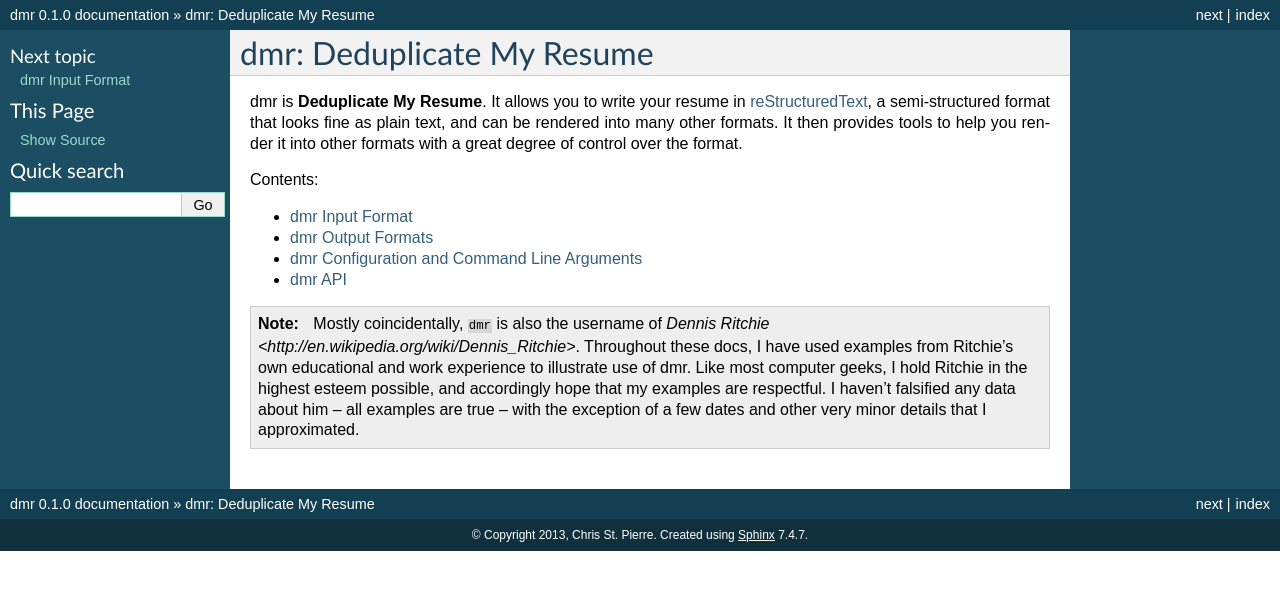
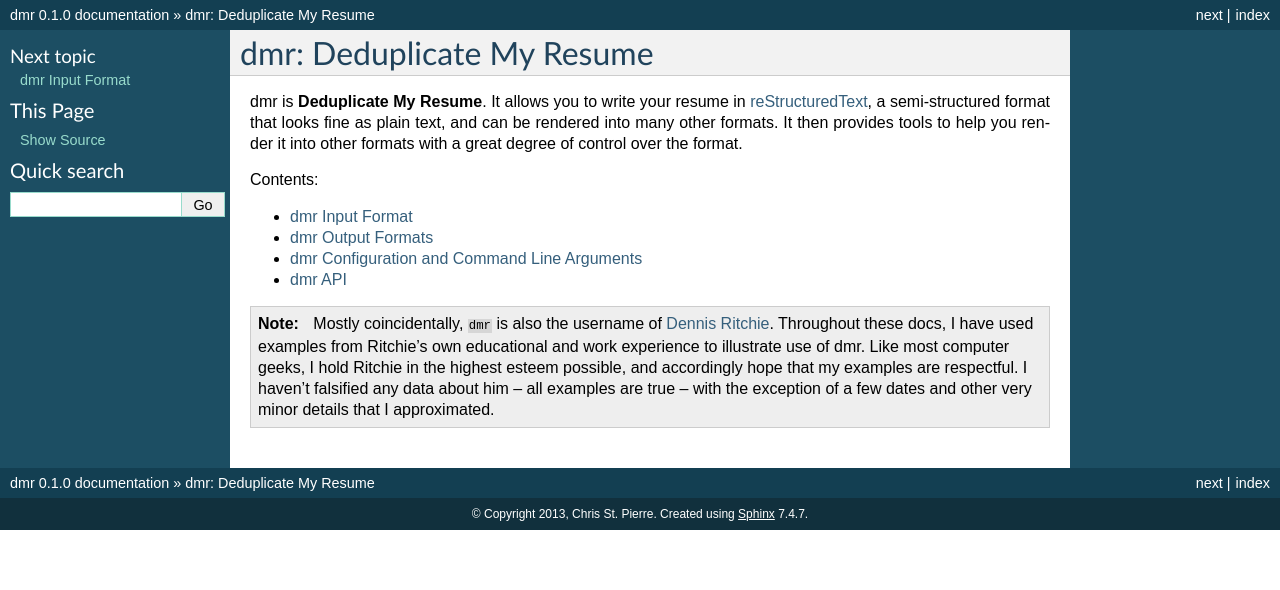
Before and after one commit to stpierre/dmr, a Sphinx documentation site: the page built from doc/index.rst, in a window 1280 px wide. Shown: the top 590 px of the page. Built offline with Sphinx 7.4.7, drawn with Linux system fonts in a browser that asks for light colours.

Commit message:
fixed link to dmr's wikipedia page

```diff
--- a/doc/index.rst
+++ b/doc/index.rst
@@ -27,7 +27,7 @@ Contents:
 .. note::
 
     Mostly coincidentally, ``dmr`` is also the username of `Dennis
-    Ritchie <http://en.wikipedia.org/wiki/Dennis_Ritchie>`.
+    Ritchie <http://en.wikipedia.org/wiki/Dennis_Ritchie>`_.
     Throughout these docs, I have used examples from Ritchie's own
     educational and work experience to illustrate use of dmr.  Like
     most computer geeks, I hold Ritchie in the highest esteem
```
